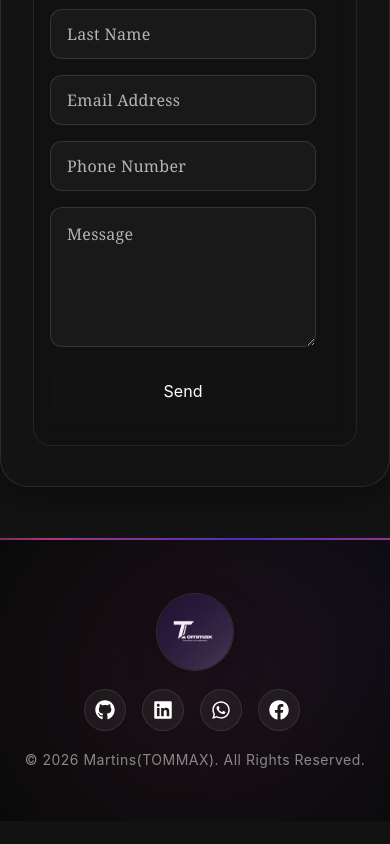
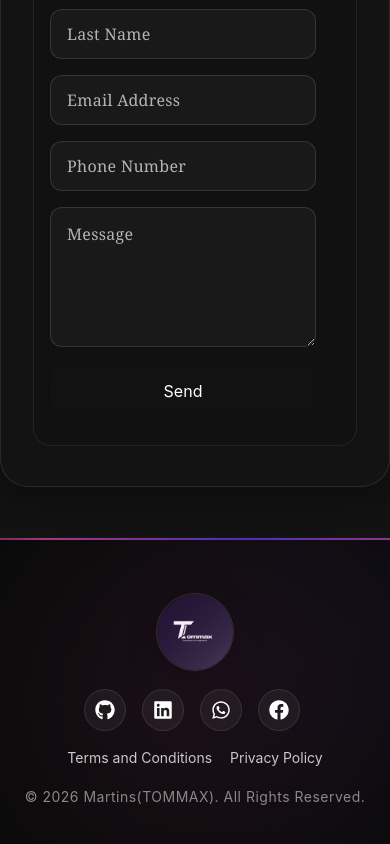
Before and after one commit to Tommax2/portpolio, a React (Vite) app in the folder portfolio/: page / in a window 390 px wide. Shown: the part 4498-5342 px from the top of the page. Before the commit the page ends 5319 px from the top, so only its background shows below. Built offline with nearby package versions, Linux system fonts and the light colour scheme; no server answers.

Commit message:
Add footer legal links and legal-page routes

```diff
--- a/portfolio/src/App.css
+++ b/portfolio/src/App.css
@@ -863,6 +863,44 @@ z-index: 0;
   letter-spacing: 0.5px;
   margin-top: 40px;
 }
+.footer .footer-links{
+  margin-top: 20px;
+  display: flex;
+  gap: 18px;
+  justify-content: flex-end;
+  flex-wrap: wrap;
+}
+
+.footer .footer-links a{
+  color: #d2d2d2;
+  font-size: 14px;
+  text-decoration: none;
+  transition: color 0.2s ease-in-out;
+}
+
+.footer .footer-links a:hover{
+  color: #ffffff;
+}
+
+.legal-page{
+  min-height: 100vh;
+  padding: 130px 0 70px 0;
+  background: #121212;
+  color: #f4f4f4;
+}
+
+.legal-page h1{
+  font-size: 42px;
+  font-weight: 700;
+  margin-bottom: 16px;
+}
+
+.legal-page p{
+  color: #c4c4c4;
+  font-size: 17px;
+  line-height: 1.8;
+  margin-bottom: 14px;
+}
 .footer .logo {
   display: inline-block;
   font-size: 32px;
@@ -932,6 +970,10 @@ z-index: 0;
     margin-top: 18px;
     text-align: center;
   }
+  .footer .footer-links{
+    justify-content: center;
+    margin-top: 16px;
+  }
 }
 
 @media screen and (max-width: 576px) {
--- a/portfolio/src/App.jsx
+++ b/portfolio/src/App.jsx
@@ -1,29 +1,48 @@
-import { useState } from 'react';
-import reactLogo from './assets/react.svg'
-import viteLogo from '/vite.svg'
-import './App.css';
-import { NavBar } from './assets/Components/NavBar';
-import { Banner} from './assets/Components/Banner';
-import { Skill } from './assets/Components/Skill';
-import 'bootstrap/dist/css/bootstrap.min.css';
-import { Projects } from './assets/Components/Projects';
-import { Footer } from './assets/Components/Footer';
-import { Contact } from './assets/Components/Contact'
-
+import "./App.css";
+import { NavBar } from "./assets/Components/NavBar";
+import { Banner } from "./assets/Components/Banner";
+import { Skill } from "./assets/Components/Skill";
+import "bootstrap/dist/css/bootstrap.min.css";
+import { Projects } from "./assets/Components/Projects";
+import { Footer } from "./assets/Components/Footer";
+import { Contact } from "./assets/Components/Contact";
+import { TermsAndConditions } from "./assets/Components/TermsAndConditions";
+import { PrivacyPolicy } from "./assets/Components/PrivacyPolicy";
 
 function App() {
+  const rawHash = window.location.hash.replace("#", "");
+  const normalizedPath = rawHash
+    ? rawHash.startsWith("/") ? rawHash : `/${rawHash}`
+    : "/";
+
+  if (normalizedPath === "/terms-and-conditions") {
+    return (
+      <>
+        <TermsAndConditions />
+        <Footer />
+      </>
+    );
+  }
+
+  if (normalizedPath === "/privacy-policy") {
+    return (
+      <>
+        <PrivacyPolicy />
+        <Footer />
+      </>
+    );
+  }
+
   return (
     <>
-      <NavBar/>
-      <Banner/>
-      <Skill/>
-      <Projects/>
-      <Contact/>
-      <Footer/>
-
-
+      <NavBar />
+      <Banner />
+      <Skill />
+      <Projects />
+      <Contact />
+      <Footer />
     </>
-  )
+  );
 }
 
-export default App
+export default App;
--- a/portfolio/src/assets/Components/Footer.jsx
+++ b/portfolio/src/assets/Components/Footer.jsx
@@ -1,7 +1,9 @@
-import { Col, Row, Container } from "react-bootstrap"
-import { FaGithub, FaLinkedin, FaWhatsapp, FaFacebook } from 'react-icons/fa';
+import { Col, Row, Container } from "react-bootstrap";
+import { FaGithub, FaLinkedin, FaWhatsapp, FaFacebook } from "react-icons/fa";
 
 export const Footer = () => {
+  const baseUrl = import.meta.env.BASE_URL || "/";
+
   return (
     <footer className="footer">
       <Container>
@@ -15,15 +17,27 @@ export const Footer = () => {
           </Col>
           <Col sm={6} className="text-center text-sm-end">
             <div className="social-icon">
-              <a href="https://github.com/Tommax2"><FaGithub color="white" size={20} /></a>
-              <a href="https://www.linkedin.com/in/tomisin-olumi-1024773a6"><FaLinkedin color="white" size={20} /></a>
-              <a href="https://wa.me/2348110736175"><FaWhatsapp color="white" size={20} /></a>
-              <a href=""><FaFacebook color="white" size={20} /></a>
+              <a href="https://github.com/Tommax2">
+                <FaGithub color="white" size={20} />
+              </a>
+              <a href="https://www.linkedin.com/in/tomisin-olumi-1024773a6">
+                <FaLinkedin color="white" size={20} />
+              </a>
+              <a href="https://wa.me/2348110736175">
+                <FaWhatsapp color="white" size={20} />
+              </a>
+              <a href="">
+                <FaFacebook color="white" size={20} />
+              </a>
+            </div>
+            <div className="footer-links">
+              <a href={`${baseUrl}#/terms-and-conditions`}>Terms and Conditions</a>
+              <a href={`${baseUrl}#/privacy-policy`}>Privacy Policy</a>
             </div>
             <p>© 2026 Martins(TOMMAX). All Rights Reserved.</p>
           </Col>
         </Row>
       </Container>
     </footer>
-  )
-}
+  );
+};
--- /dev/null
+++ b/portfolio/src/assets/Components/PrivacyPolicy.jsx
@@ -0,0 +1,25 @@
+import { Container } from "react-bootstrap";
+
+export const PrivacyPolicy = () => {
+  return (
+    <section className="legal-page">
+      <Container>
+        <h1>Privacy Policy</h1>
+        <p>Last updated: March 5, 2026</p>
+        <p>
+          This website may collect information you submit through the contact
+          form, such as your name, email, phone number, and message.
+        </p>
+        <p>
+          Your information is used only to respond to your inquiry and provide
+          communication related to your request. Your information is not sold to
+          third parties.
+        </p>
+        <p>
+          Reasonable measures are used to protect submitted data. By using this
+          site, you consent to this privacy policy.
+        </p>
+      </Container>
+    </section>
+  );
+};
--- /dev/null
+++ b/portfolio/src/assets/Components/TermsAndConditions.jsx
@@ -0,0 +1,26 @@
+import { Container } from "react-bootstrap";
+
+export const TermsAndConditions = () => {
+  return (
+    <section className="legal-page">
+      <Container>
+        <h1>Terms and Conditions</h1>
+        <p>Last updated: March 5, 2026</p>
+        <p>
+          By using this website, you agree to use it lawfully and respectfully.
+          Content on this site is provided for portfolio and informational
+          purposes.
+        </p>
+        <p>
+          You may not copy, republish, or misuse content without permission.
+          External links are provided for convenience, and their content is not
+          controlled by this website owner.
+        </p>
+        <p>
+          This website may be updated at any time. Continued use of the site
+          means you accept any updated terms.
+        </p>
+      </Container>
+    </section>
+  );
+};
```
Also changed, not shown: portfolio/server.js (+7 -0 lines).
